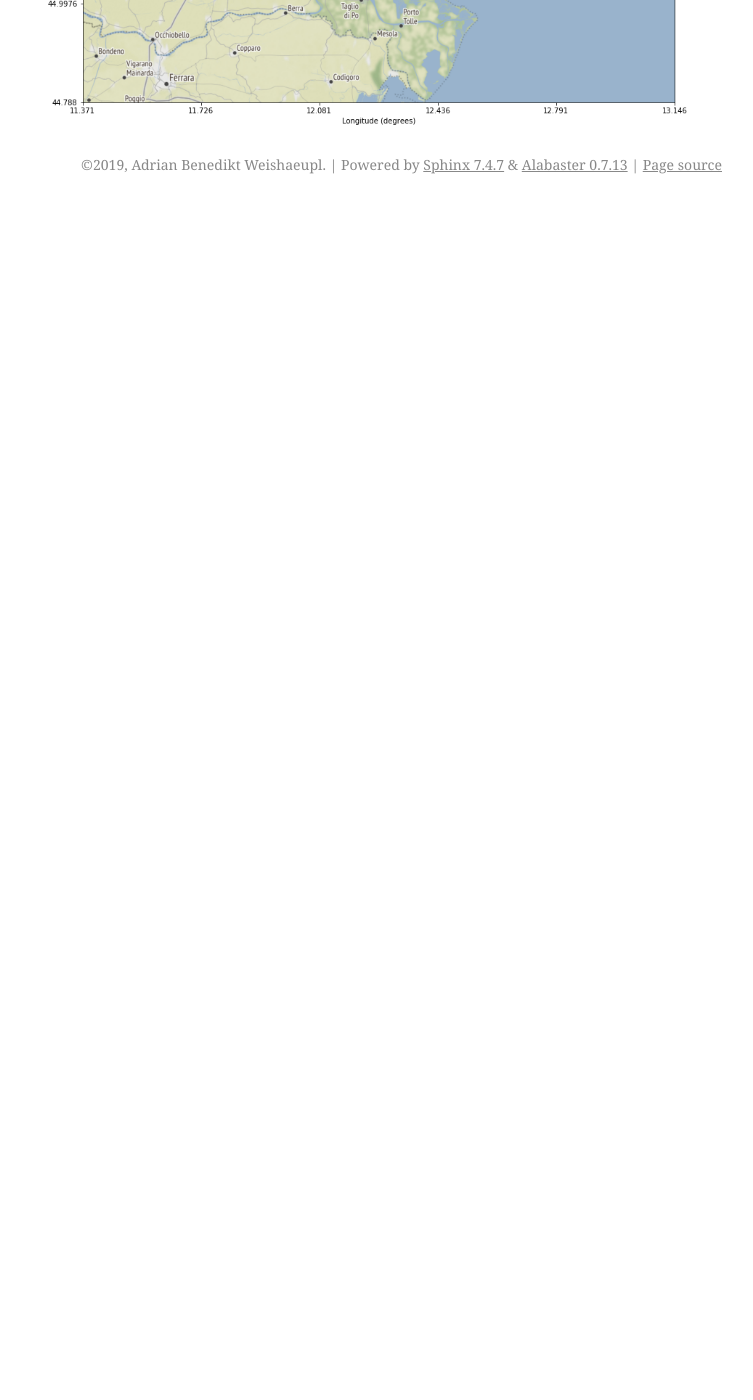
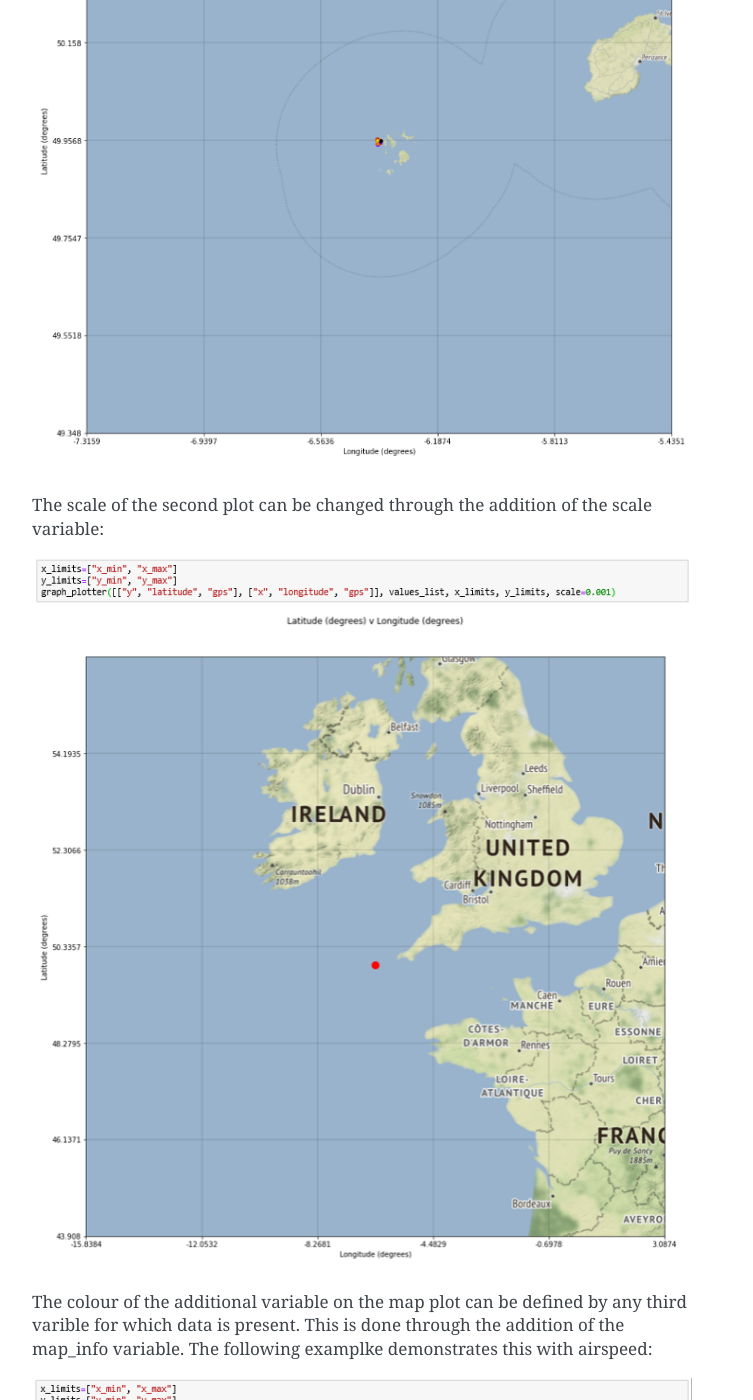
Before and after one commit to AdrianWeishaeupl/AutoFLpy, a Sphinx documentation site: the page built from docs/examples.rst, in a window 1280 px wide and 1400 px high, scrolled down 2977 px. Shown: the whole window, without its empty margins (388-1141 px from the left). Built offline with Sphinx 7.4.7, drawn with Linux system fonts in a browser that asks for light colours; pages that are not in the unit, such as notebooks, are missing from menus; before the commit the page ends 3181 px from its top, so only the background shows below that; some of the changed text lies outside the part shown.

Commit message:
Examples updated

```diff
--- a/docs/examples.rst
+++ b/docs/examples.rst
@@ -32,6 +32,12 @@
 	:width: 900
 	:alt: Image of a graph generated with AutoFLpy showing altitude and airspeed v time.
 
+The arm and disarm times can be added to both multi-variable and standard graphs. This is done through the addition of the arm_data variable. The time between the arm and disarm will also be calculated:
+
+.. image:: images/Ex_alt_v_time_4.png
+	:width: 900
+	:alt: Image of a graph generated with AutoFLpy showing the altitude v time plot as well as the times when it was armed and disarmed.
+
 
 Plotting Maps
 -------------
@@ -48,4 +54,24 @@
 
 .. image:: images/SITL_flight_map_out.png
 	:width: 900
-	:alt: Image of zoomed out map generated using Software In The Loop.
+	:alt: Image of zoomed in map generated using Software In The Loop.
+
+The scale of the second plot can be changed through the addition of the scale variable:
+
+.. image:: images/Ex_map_2_code.png
+	:width: 900
+	:alt: Image of input to the graph plotter to gerenate a map with a scale defined.
+
+.. image:: images/SITL_flight_map_out_2.png
+	:width: 900
+	:alt: Image of zoomed in map generated using Software In The Loop.
+
+The colour of the additional variable on the map plot can be defined by any third varible for which data is present. This is done through the addition of the map_info variable. The following examplke demonstrates this with airspeed:
+
+.. image:: images/Ex_map_3_code.png
+	:width: 900
+	:alt: Image of input to the graph plotter to gerenate a map with airspeed on the colour axes.
+
+.. image:: images/SITL_flight_map_3.png
+	:width: 900
+	:alt: Image of zoomed in map generated using Software In The Loop showing airspeed on the colour axes.
```
Also changed, not shown: docs/images/Ex_alt_v_time_4.png (added), docs/images/Ex_map_2_code.png (added), docs/images/Ex_map_3_code.png (added), docs/images/SITL_flight_map.png, docs/images/SITL_flight_map_3.png (added), docs/images/SITL_flight_map_out.png, docs/images/SITL_flight_map_out_2.png (added), 1 other file.
